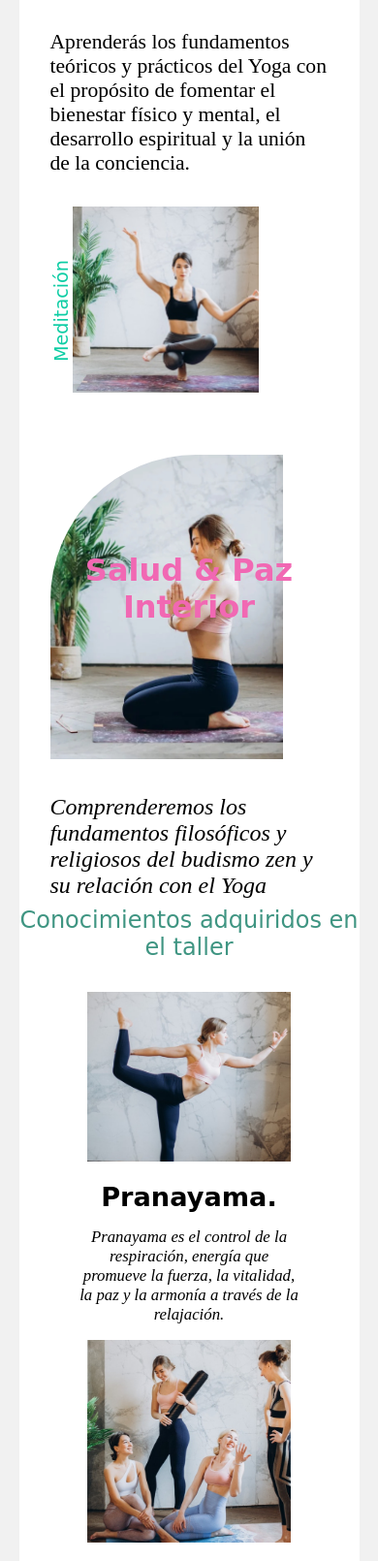
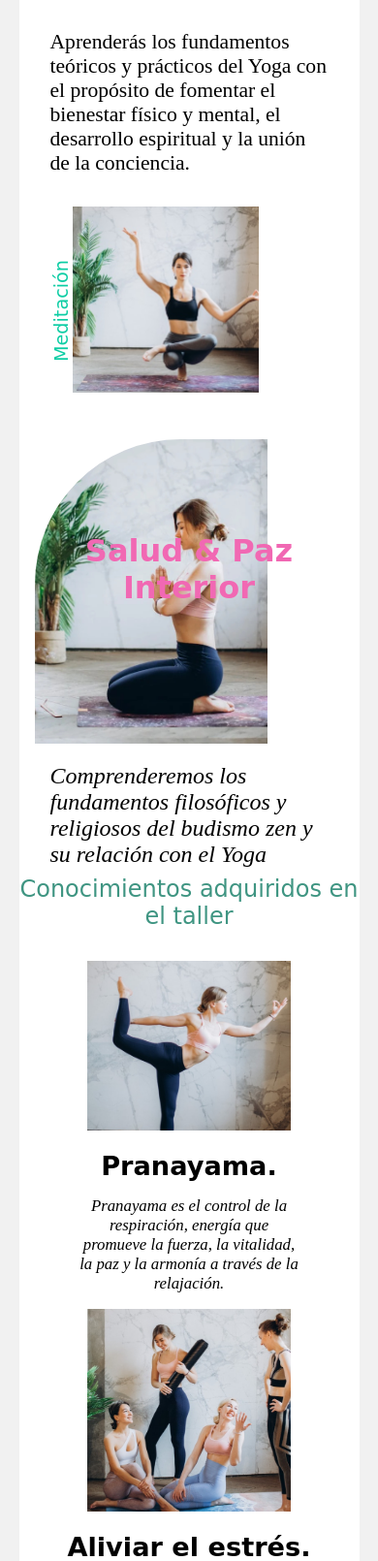
Before and after one commit to martingdinardi/ceramic_painting_and_yoga_website, a Node server app: page /curso_de_yoga in a window 390 px wide. Shown: the part 1508-3118 px from the top of the page at 97% size. Run offline with Node 20, Linux system fonts and the light colour scheme; some libraries are stand-ins or nearby versions; some web fonts are replaced.

Commit message:
Update style.css

```diff
--- a/public/css/style.css
+++ b/public/css/style.css
@@ -1336,8 +1336,8 @@
     font-size: 1.5rem;
   }
 
-  body {
-    overflow-x: hidden;
+  .right-content {
+    padding: 1rem;
   }
 
 }
```
